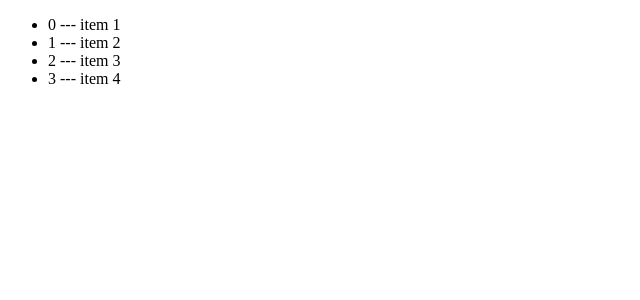
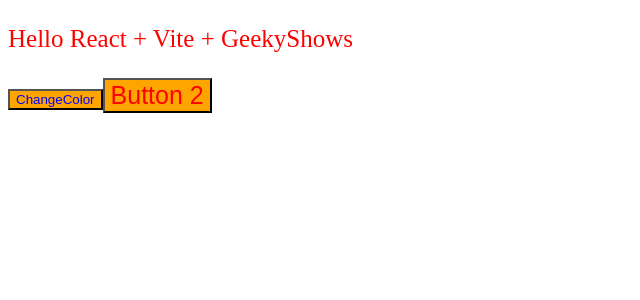
Before and after one commit to saurabhprasadsah/React_Geeky_shows, a React (Vite) app: page / in a window 1280 px wide. Shown: the top 300 px of the page, without its empty margins (0-640 px from the left). Built offline with nearby package versions, Linux system fonts and the light colour scheme.

Commit message:
lnlinecss

```diff
--- /dev/null
+++ b/components/LearnInline.jsx
@@ -0,0 +1,16 @@
+
+export const LearnInline = () => {
+
+    const btnStyle = {
+        color: 'blue',
+        backgroundColor: 'orange'
+    }
+  return (
+    <>
+    <p style={{'fontSize':'25px', 'color': 'red'}}>Hello React + Vite + GeekyShows </p>
+    <button style={btnStyle}>ChangeColor</button>
+    <button style={{...btnStyle, ...{'fontSize':'25px', 'color': 'red'}} }>Button 2</button>
+
+    </>
+  )
+}
--- a/src/App.jsx
+++ b/src/App.jsx
@@ -13,6 +13,7 @@
 import { LearnCustomHook } from "../components/LearnCustomHook";
 import { LearnConditionalRendring } from "../components/LearnConditionalRendring";
 import { LearnMap } from "../components/LearnMap";
+import { LearnInline } from "../components/LearnInline";
 
 
 function App() {
@@ -36,8 +37,8 @@
      <GenrateRandomNumber/> */}
      {/* <LearnCustomHook/> */}
      {/* <LearnConditionalRendring/> */}
-
-    < LearnMap/>
+     {/* < LearnMap/> */}
+     <LearnInline/>
 
 
     </>
```
